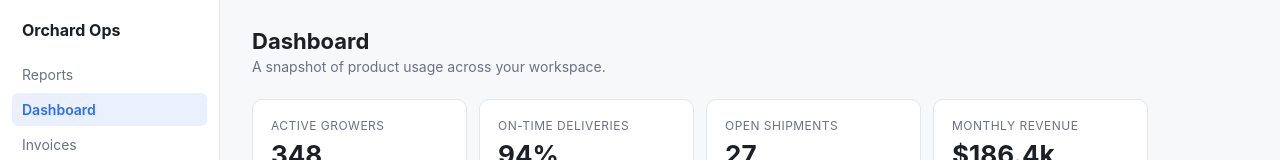
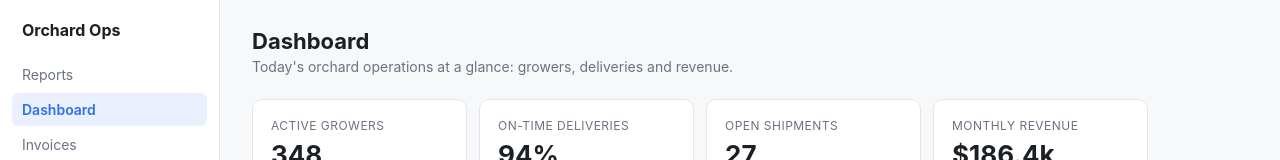
Before and after one commit to pranav-pendo/orchard-test-app, a React (Vite) app: page /dashboard in a window 1280 px wide. Shown: the top 160 px of the page. Built offline with nearby package versions, Linux system fonts and the light colour scheme.

Commit message:
Reword the Dashboard subtitle

```diff
--- a/src/pages/Dashboard.jsx
+++ b/src/pages/Dashboard.jsx
@@ -5,7 +5,7 @@
   return (
     <>
       <h1>Dashboard</h1>
-      <p className="subtitle">A snapshot of product usage across your workspace.</p>
+      <p className="subtitle">Today's orchard operations at a glance: growers, deliveries and revenue.</p>
 
       <div className="metrics">
         {metrics.map((metric) => (
```
